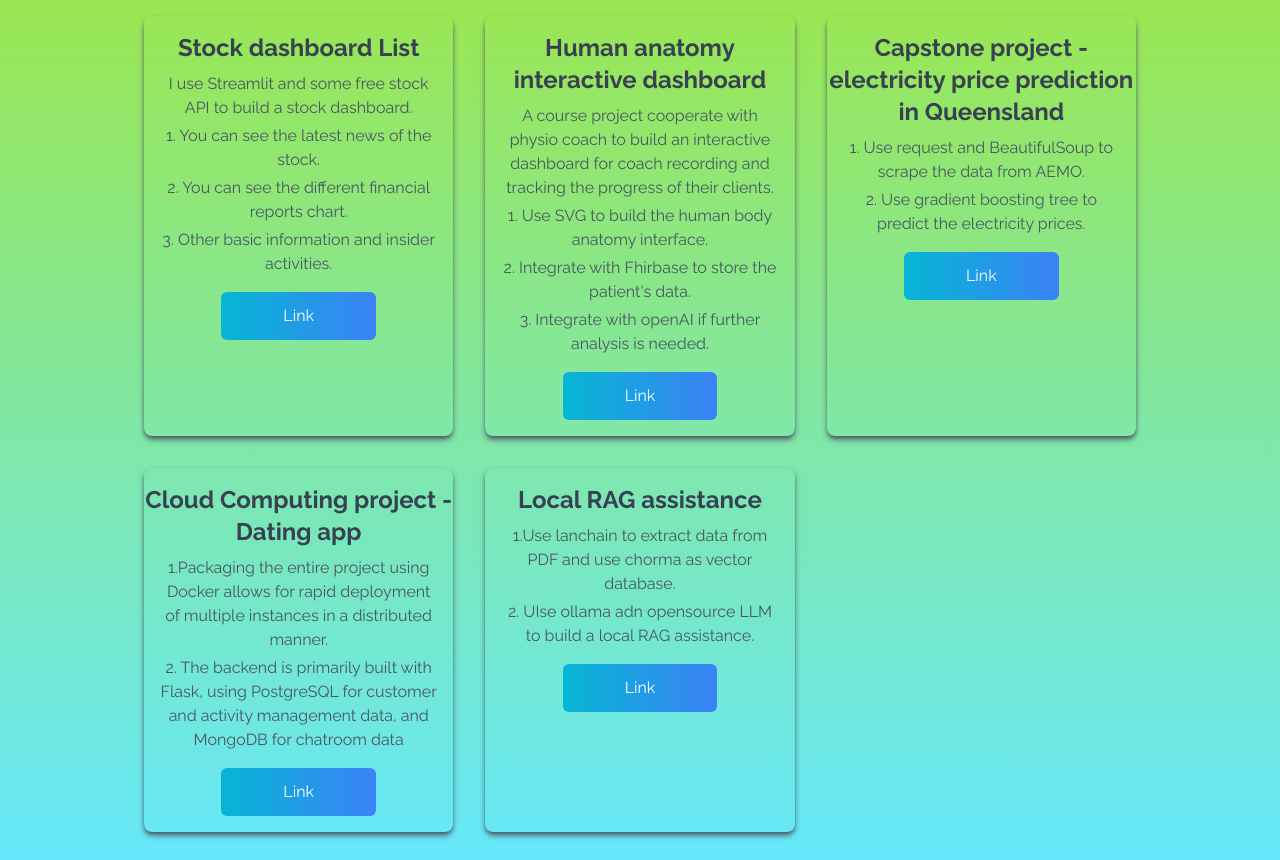
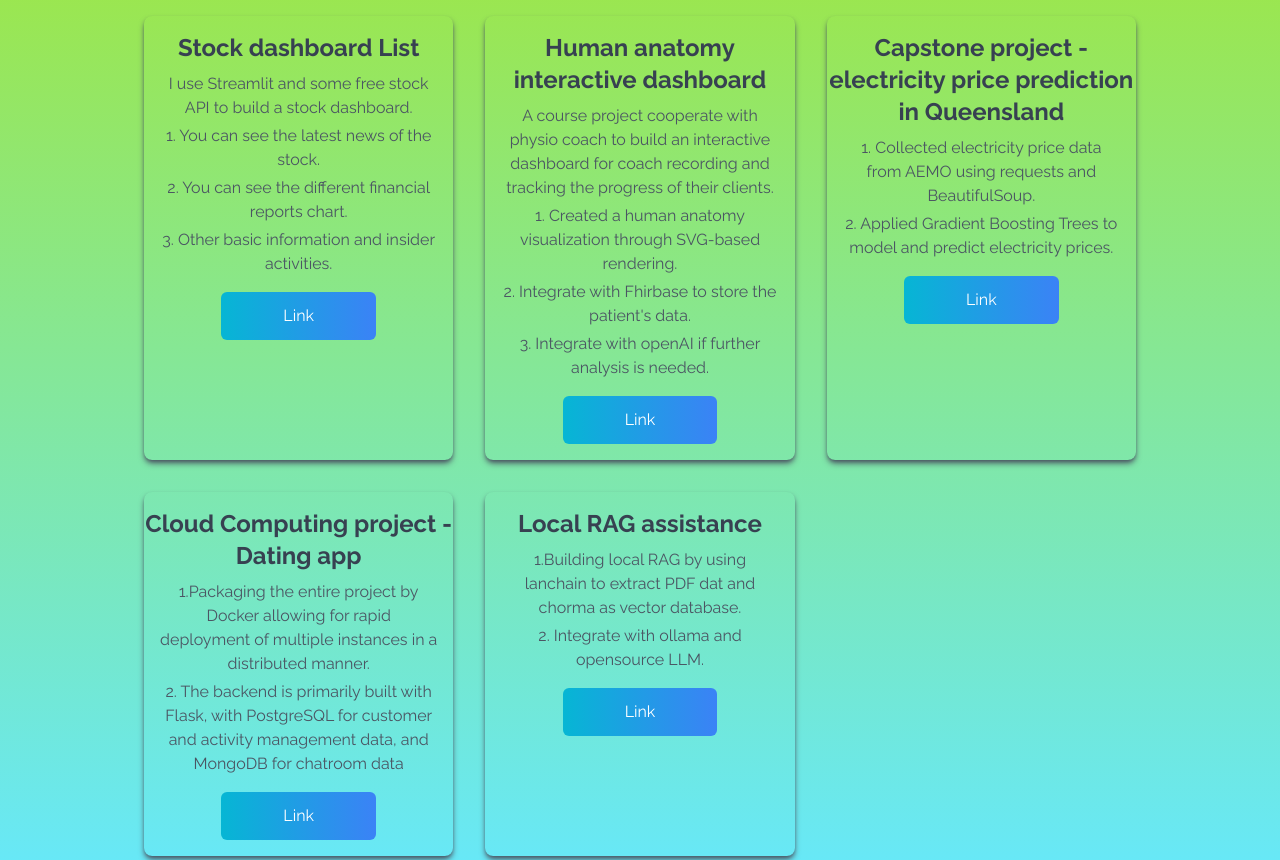
Before and after one commit to AAAZZZR/resume, a React (Create React App) app: page / in a window 1280 px wide. Shown: the part 1840-2700 px from the top of the page. Built offline with nearby package versions, Linux system fonts and the light colour scheme.

Commit message:
fix incorrect spell

```diff
--- a/src/components/Portfolio.jsx
+++ b/src/components/Portfolio.jsx
@@ -17,7 +17,7 @@ const Portfolio = () => {
             id: 2,
             title: "Human anatomy interactive dashboard",
             description: ["A course project cooperate with physio coach to build an interactive dashboard for coach recording and tracking the progress of their clients.",
-                "1. Use SVG to build the human body anatomy interface.",
+                "1. Created a human anatomy visualization through SVG-based rendering.",
                 "2. Integrate with Fhirbase to store the patient's data.",
                 "3. Integrate with openAI if further analysis is needed."
             ],
@@ -26,24 +26,24 @@ const Portfolio = () => {
                 {
             id: 3,
             title: "Capstone project - electricity price prediction in Queensland",
-            description: ["1. Use request and BeautifulSoup to scrape the data from AEMO.",
-                "2. Use gradient boosting tree to predict the electricity prices."
+            description: ["1.  Collected electricity price data from AEMO using requests and BeautifulSoup.",
+                "2. Applied Gradient Boosting Trees to model and predict electricity prices."
             ],
             link: "https://github.com/AAAZZZR/Capstone_UQ" // Replace with your actual URL
         },
         {
             id: 4,
             title: "Cloud Computing project - Dating app",
-            description: ["1.Packaging the entire project using Docker allows for rapid deployment of multiple instances in a distributed manner.",
-                "2. The backend is primarily built with Flask, using PostgreSQL for customer and activity management data, and MongoDB for chatroom data"
+            description: ["1.Packaging the entire project by Docker allowing for rapid deployment of multiple instances in a distributed manner.",
+                "2. The backend is primarily built with Flask, with PostgreSQL for customer and activity management data, and MongoDB for chatroom data"
             ],
             link: "https://github.com/AAAZZZR/Dating_app_project" // Replace with your actual URL
         },
                 {
             id: 5,
             title: "Local RAG assistance",
-            description: ["1.Use lanchain to extract data from PDF and use chorma as vector database.",
-                "2. UIse ollama adn opensource LLM to build a local RAG assistance.",
+            description: ["1.Building local RAG by using lanchain to extract PDF dat and chorma as vector database.",
+                "2. Integrate with ollama and opensource LLM.",
             ],
             link: "https://github.com/AAAZZZR/RAG_assistance_v1/tree/main" // Replace with your actual URL
         },
```
